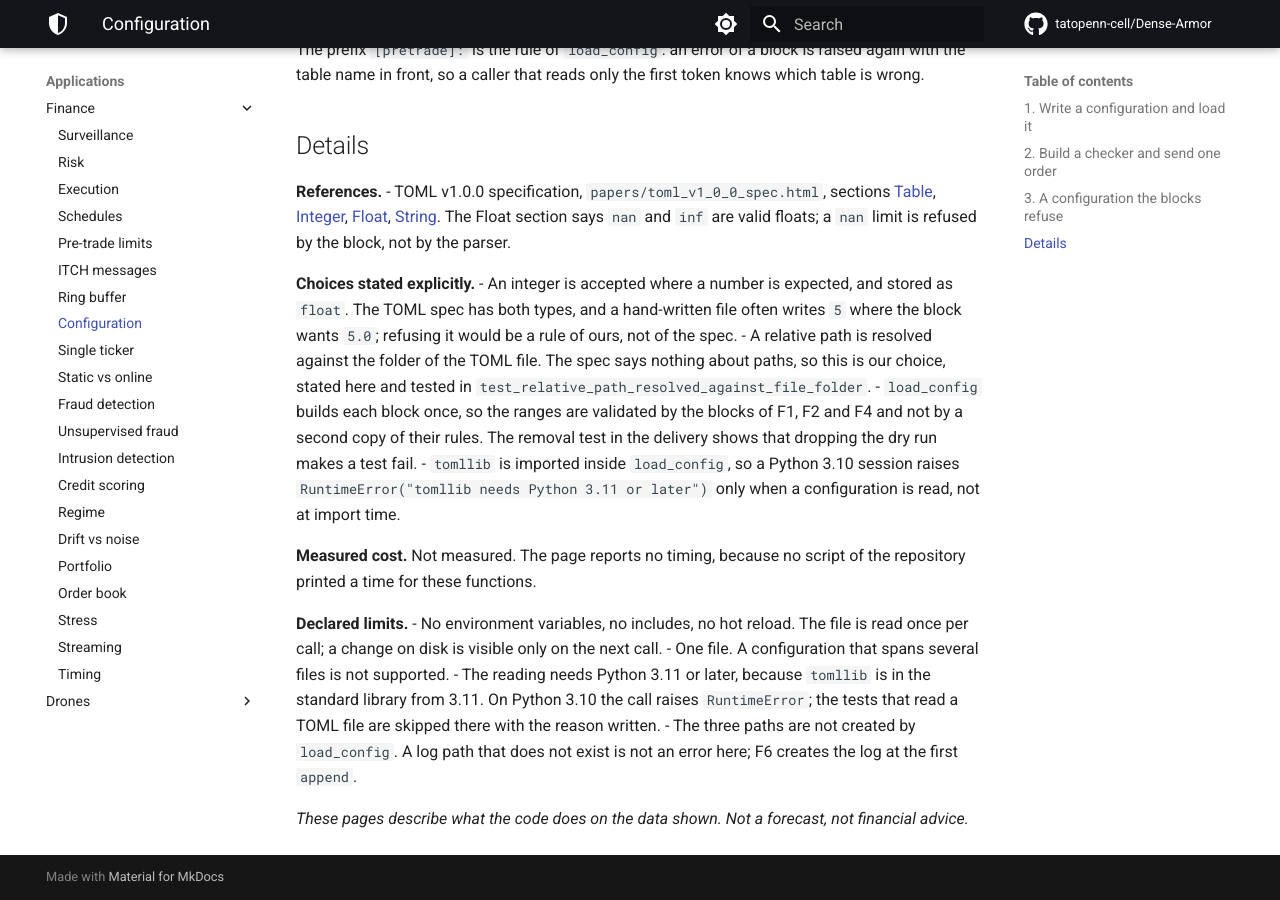
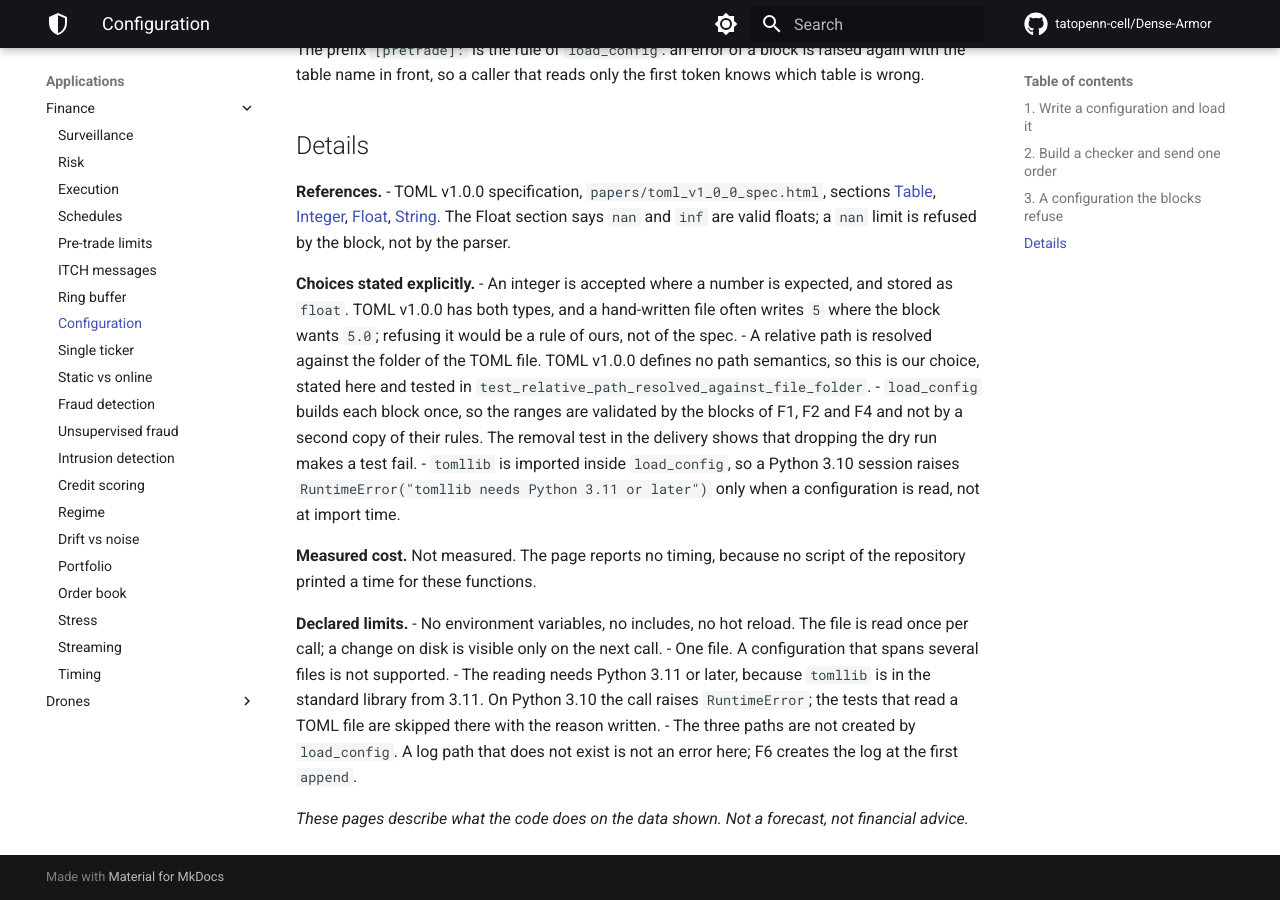
Before and after one commit to tatopenn-cell/Dense-Armor, an MkDocs documentation site: the page built from docs/finance/config.md, in a window 1280 px wide and 900 px high, scrolled down 1664 px. Built offline with MkDocs 1.6.1 and Material for MkDocs 9.7.7, drawn with Linux system fonts in a browser that asks for light colours; comment, search, counter and statistics services are not loaded.

Commit message:
task F5 (C) fixup: 'the spec' replaced in the choices section

```diff
--- a/docs/finance/config.md
+++ b/docs/finance/config.md
@@ -94,11 +94,10 @@ first token knows which table is wrong.
 
 **Choices stated explicitly.**
 - An integer is accepted where a number is expected, and stored as `float`.
-  The TOML spec has both types, and a hand-written file often writes `5`
+  TOML v1.0.0 has both types, and a hand-written file often writes `5`
   where the block wants `5.0`; refusing it would be a rule of ours, not of the
   spec.
-- A relative path is resolved against the folder of the TOML file. The spec
-  says nothing about paths, so this is our choice, stated here and tested in
+- A relative path is resolved against the folder of the TOML file. TOML v1.0.0 defines no path semantics, so this is our choice, stated here and tested in
   `test_relative_path_resolved_against_file_folder`.
 - `load_config` builds each block once, so the ranges are validated by the
   blocks of F1, F2 and F4 and not by a second copy of their rules. The
```
